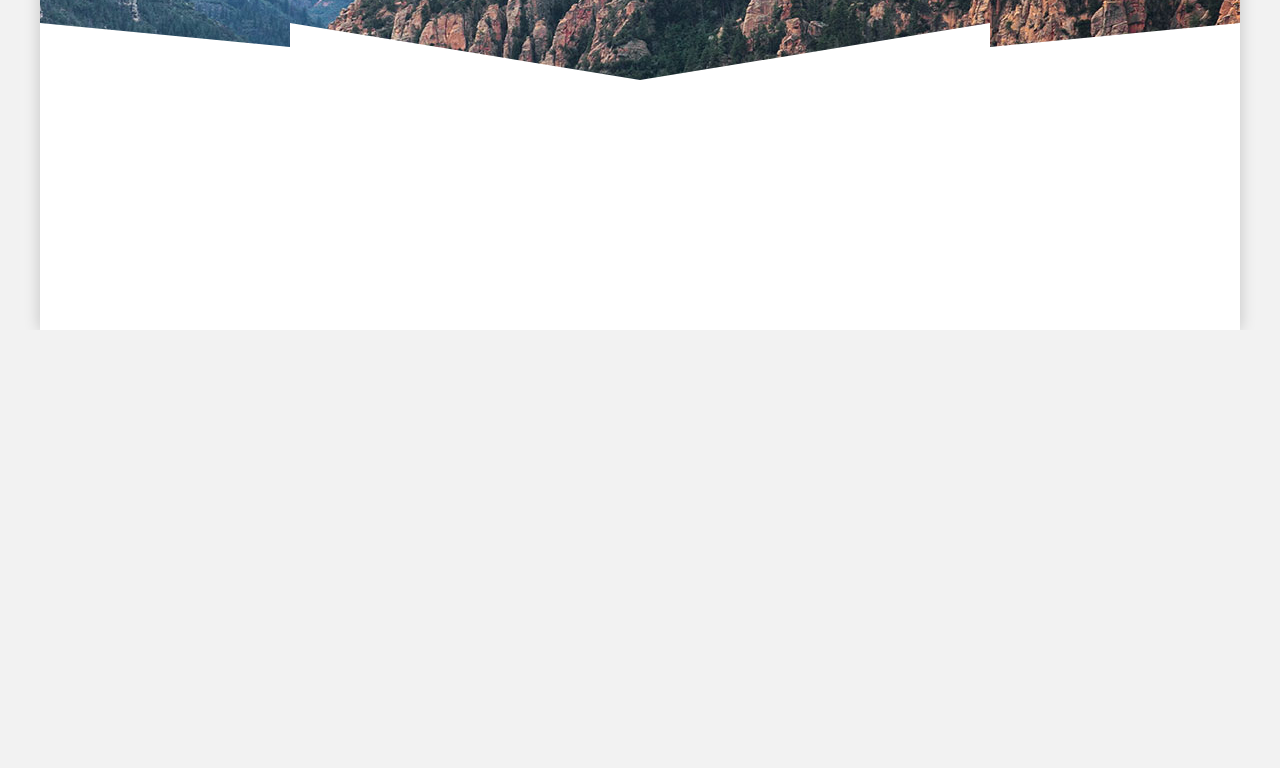
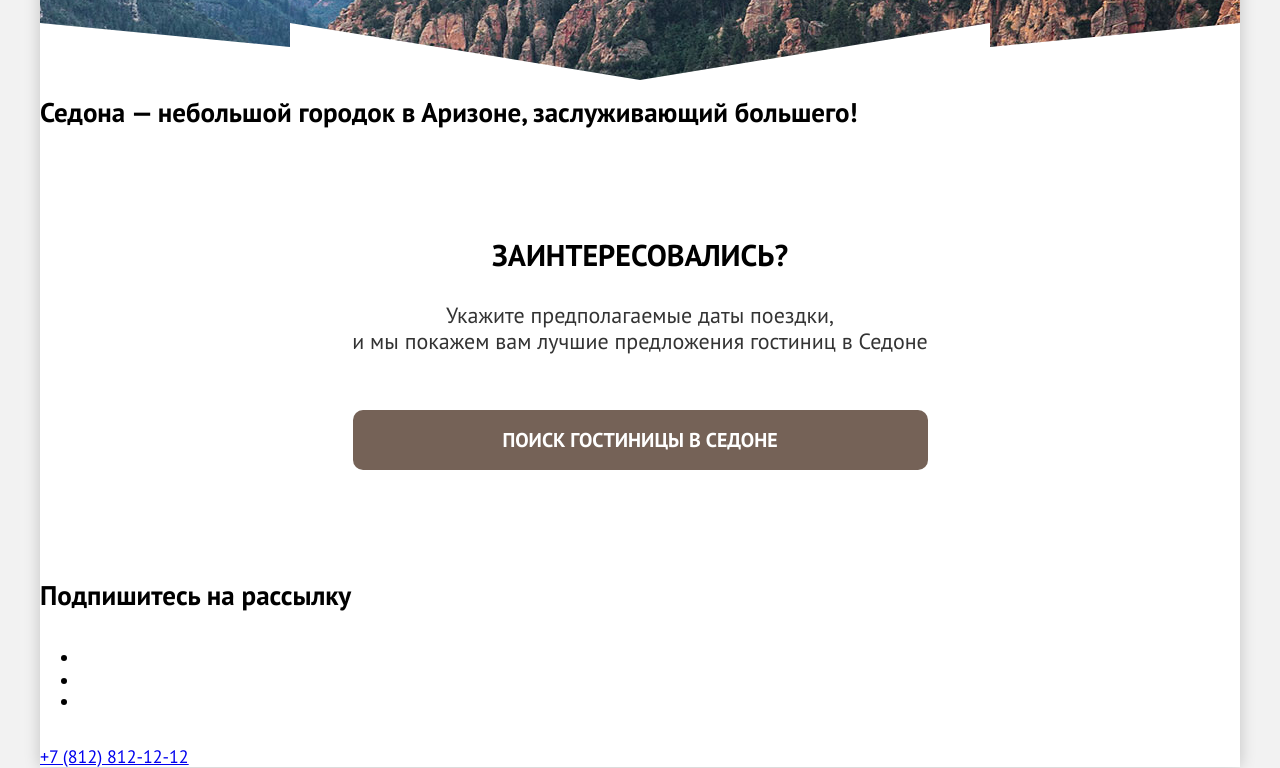
Before and after one commit to maxxmell/1911615-sedona-33, a website: page index.html in a window 1280 px wide. Shown: the part 470-1238 px from the top of the page. Before the commit the page ends 800 px from the top, so only its background shows below. Drawn offline with Linux system fonts and the light colour scheme.

Commit message:
+ main part + footer part

```diff
--- a/index.html
+++ b/index.html
@@ -48,7 +48,47 @@
         <img class="welcome-text text-gorgeus" src="images/welcome-text-gorgeus.svg" alt="to the gorgeus" width="256" height="28.78">
         <img class="welcome-text text-sedona" src="images/welcome-text-sedona.svg" alt="Sedona Becourse the Grand Canyon sucks!" width="456.7" height="212.77">
       </section>
+      <section class="advantages">
+        <h2 class="advantages-title">Седона — небольшой городок в Аризоне, заслуживающий большего!</h2>
+      </section>
+      <section class="order-a-number">
+        <h2 class="order-a-number-title">Заинтересовались?</h2>
+        <p class="order-a-number-info">Укажите предполагаемые даты поездки, <br>и мы покажем вам лучшие предложения гостиниц в Седоне</p>
+        <button class="button order-a-number-button" type="button">поиск гостиницы в седоне</button>
+      </section>
+      <section class="newsletter">
+        <h2 class="newsletter-title">Подпишитесь на рассылку</h2>
+      </section>
     </main>
-
+    <footer class="main-footer">
+      <section class="footer-social">
+        <h2 class="visually-hidden">Cоциальные сети</h2>
+        <ul class="footer-social-list">
+          <li class="footer-social-item">
+            <a class="social-button button-twitter" href="https://twitter.com/htmlacademy_ru">
+              <svg role="img" width="16" height="15" fill="inherit" ></svg>
+              <span class="visually-hidden">Twitter</span>
+            </a>
+          </li>
+          <li class="footer-social-item">
+            <a class="social-button button-facebook" href="https://www.facebook.com/htmlacademy">
+              <svg role="img" width="9" height="19" fill="inherit" ></svg>
+              <span class="visually-hidden">Facebook</span>
+            </a>
+          </li>
+          <li class="footer-social-item">
+            <a class="social-button button-youtube" href="https://www.instagram.com/htmlacademy/">
+              <svg role="img" width="16" height="17" fill="inherit" ></svg>
+              <span class="visually-hidden">Instagram</span>
+            </a>
+          </li>
+        </ul>
+      </section>
+      <a class="footer-phone" href="tel:+78128121212">+7 (812) 812-12-12</a>
+        <a class="academy-button" href="https://htmlacademy.ru/">
+          <span class="visually-hidden">HTML Academy</span>
+          <svg role="img" width="115" height="33" fill="inherit" ></svg>
+        </a>
+    </footer>
   </body>
 </html>
--- a/styles/styles.css
+++ b/styles/styles.css
@@ -69,6 +69,8 @@ img {
   border-radius: 4px;
 }
 
+/* Header */
+
 .main-header {
   position: relative;
 
@@ -86,6 +88,8 @@ img {
   left: 0;
   z-index: 1;
 }
+
+/* Main-navigation */
 
 .main-navigation-list {
   display: flex;
@@ -114,6 +118,8 @@ img {
   color: #000000;
   text-decoration: none;
 }
+
+/* User-navigation */
 
 .user-navigation {
   display: flex;
@@ -163,10 +169,14 @@ img {
   background: #756257;
 }
 
+/* Main */
+
 .main-container {
   width: 1200px;
   margin: 0 auto;
 }
+
+/* Welcome section */
 
 .welcome {
   position: relative;
@@ -210,13 +220,53 @@ img {
   margin-bottom: 53.42px;
 }
 
+/* Order a number section */
 
+.order-a-number {
+  display: flex;
+  flex-direction: column;
+  justify-content: flex-start;
+  align-items: center;
+  box-sizing: border-box;
+  width: 1200px;
+  min-height: 417px;
+  margin: 0 auto;
+  padding: 91px 240px;
+}
 
+.order-a-number-title {
+  margin: 0;
+  margin-bottom: 29px;
+  font-weight: 700;
+  font-size: 30px;
+  line-height: 36px;
+  text-align: center;
+  text-transform: uppercase;
+}
 
+.order-a-number-info {
+  margin: 0;
+  margin-bottom: 56px;
+  font-size: 22px;
+  line-height: 26px;
+  color: #333333;
+  text-align: center;
+}
 
+.order-a-number-button{
+  box-sizing: border-box;
+  margin: 0;
+  min-height: 60px;
+  min-width: 575px;
+  font-size: 20px;
+  line-height: 36px;
+  color: #FFFFFF;
+  background: #756257;
+  border-radius: 10px;
+  padding: 12px 15px;
+}
 
-
-
+/* Footer */
 
 
 
```
